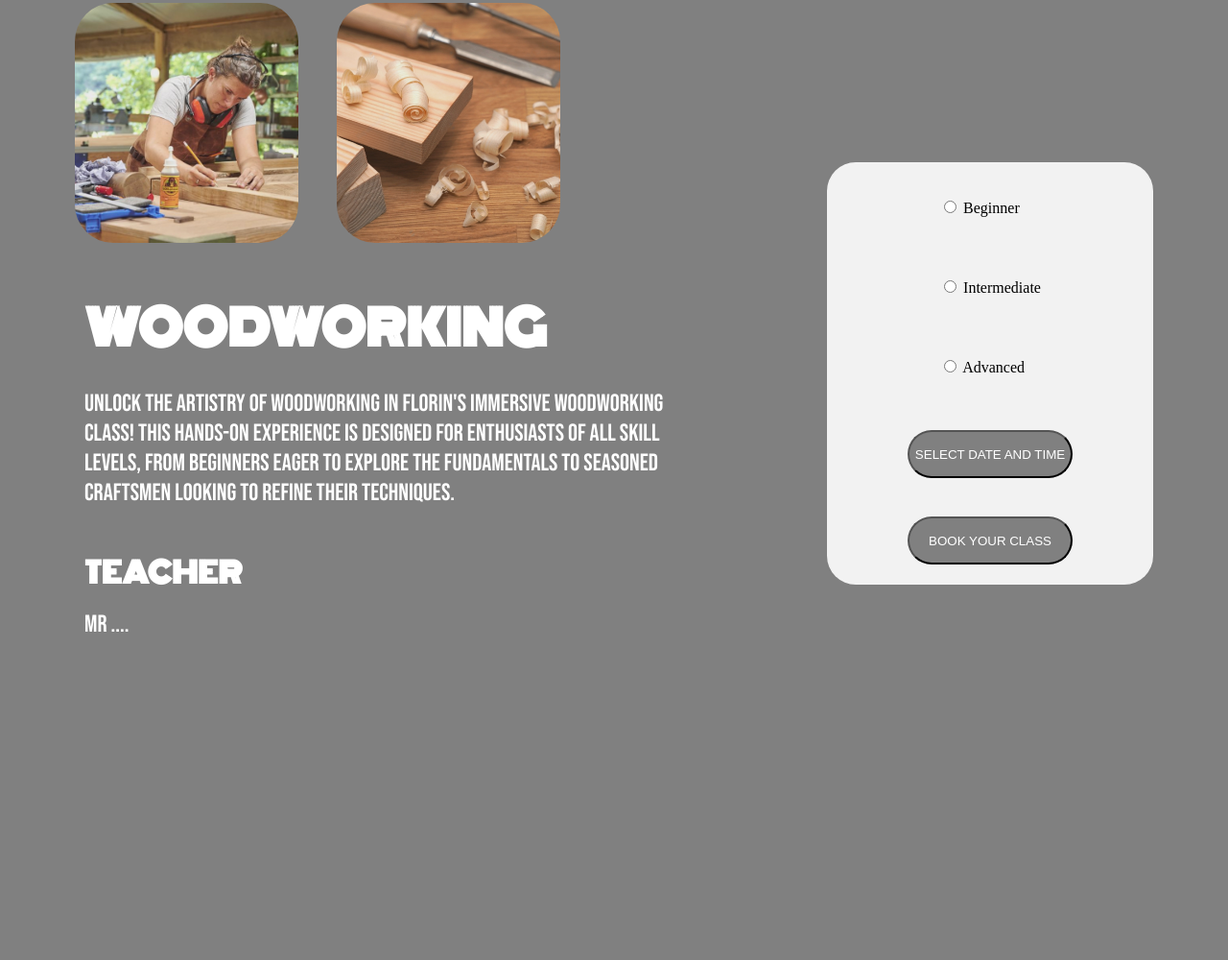
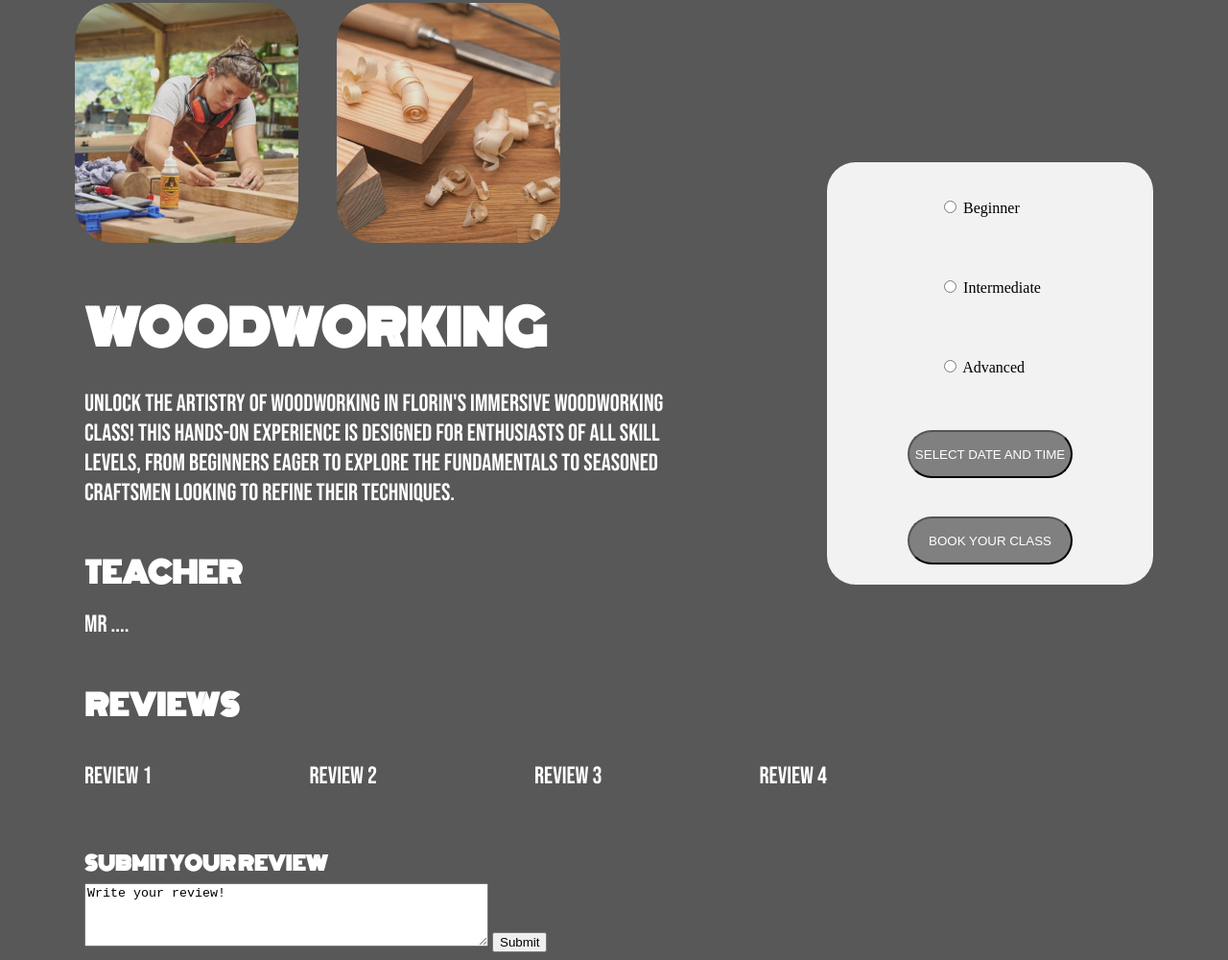
Before and after one commit to tahha00/CreativeHub-BE-FE, a plain HTML site: page frontend/class-page/class.html in a window 1280 px wide. Shown: the part 131-1131 px from the top of the page at 96% size. Before the commit the page ends 815 px from the top, so only its background shows below. Drawn offline with Linux system fonts and the light colour scheme.

Commit message:
added submit review box

```diff
--- a/frontend/class-page/class.css
+++ b/frontend/class-page/class.css
@@ -1,5 +1,5 @@
 body {
-  background-color: gray;
+  background-color: rgb(88, 88, 88);
 }
 
 
@@ -117,3 +117,39 @@ body {
 .buttonContainer button {
   margin-top: 40px;
 }
+
+.reviewsSectionTitle {
+  font-family: 'Monoton', monospace;
+  color: white;
+  padding: 10px 80px;
+  font-size: 30px;
+}
+
+#typeReview {
+  margin-top: -40px;
+  margin-left: 80px;
+}
+
+.reviewTitle {
+  font-family: 'Monoton', monospace;
+  color: white;
+  padding: 10px 80px;
+  font-size: 30px;
+}
+
+.userReviews {
+    font-family: 'Bebas Neue', monospace;
+    padding: 10px 80px;
+    margin-top: -30px;
+    font-size: 25px;
+    width: 50%;
+    color: white;
+}
+
+.submitReviewTitle {
+  font-family: 'Monoton', monospace;
+  color: white;
+  padding: 10px 80px;
+  font-size: 20px;
+  margin-top: 50px;
+}
--- a/frontend/class-page/class.html
+++ b/frontend/class-page/class.html
@@ -48,6 +48,22 @@
         </div>
       </div>
     </div>
+    <div class = "reviewSection">
+      <h2 class="reviewsSectionTitle">REVIEWS</h2>
+      <p1 class="userReviews">REVIEW 1</p1>
+      <p2 class="userReviews">REVIEW 2</p2>
+      <p3 class="userReviews">REVIEW 3</p3>
+      <p4 class="userReviews">REVIEW 4</p4>
+      </div>
+
+      <div class="submitReviewSection">
+      <form>
+        <h2 class="submitReviewTitle">SUBMIT YOUR REVIEW</h2>
+      <label for="review"></label><br>
+        <textarea id="typeReview" name="review" rows="4" cols="50">Write your review!</textarea>
+        <input type="submit" value="Submit">
+      </form>
+    </div>
 
 </body>
 </html>
```
